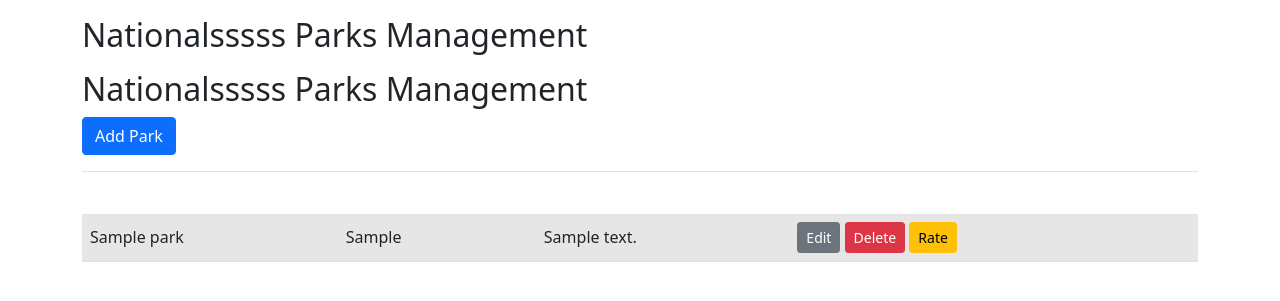
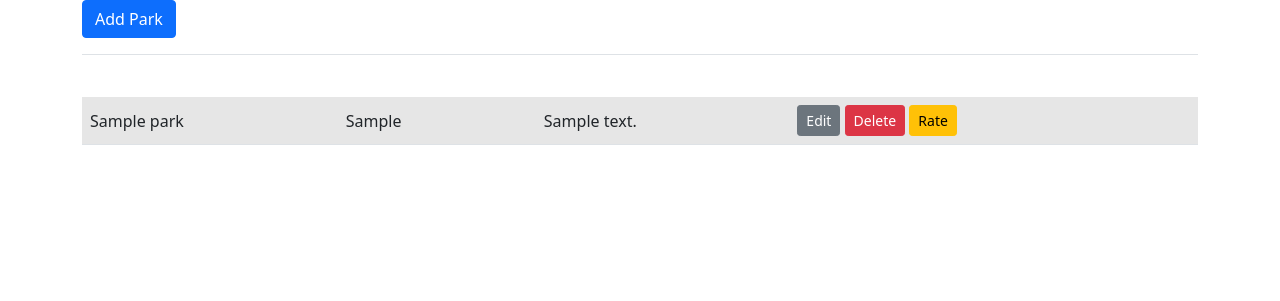
Before and after one commit to Evening2024/opensource, a PHP site: page /parks.php in a window 1280 px wide; the page is wider, and only the part inside the window is pictured. Shown: the part 40-341 px from the top of that part. Run offline with PHP 8.4, Linux system fonts and the light colour scheme; tables that the repository leaves empty or names only in its code hold one stand-in row (values such as "Sample post").

Commit message:
nimeondoa header

```diff
--- a/parks.php
+++ b/parks.php
@@ -115,8 +115,7 @@ $conn->close();
     <?php include 'header.php'; ?>
 
     <div class="container">
-        <h2 class="mt-3">Nationalsssss Parks Management</h2>
-        <h2 class="mt-3">Nationalsssss Parks Management</h2>
+
         <!-- Button to add park -->
         <button class="btn btn-primary mb-3" data-toggle="modal" data-target="#parkModal">Add Park</button>
 
```
